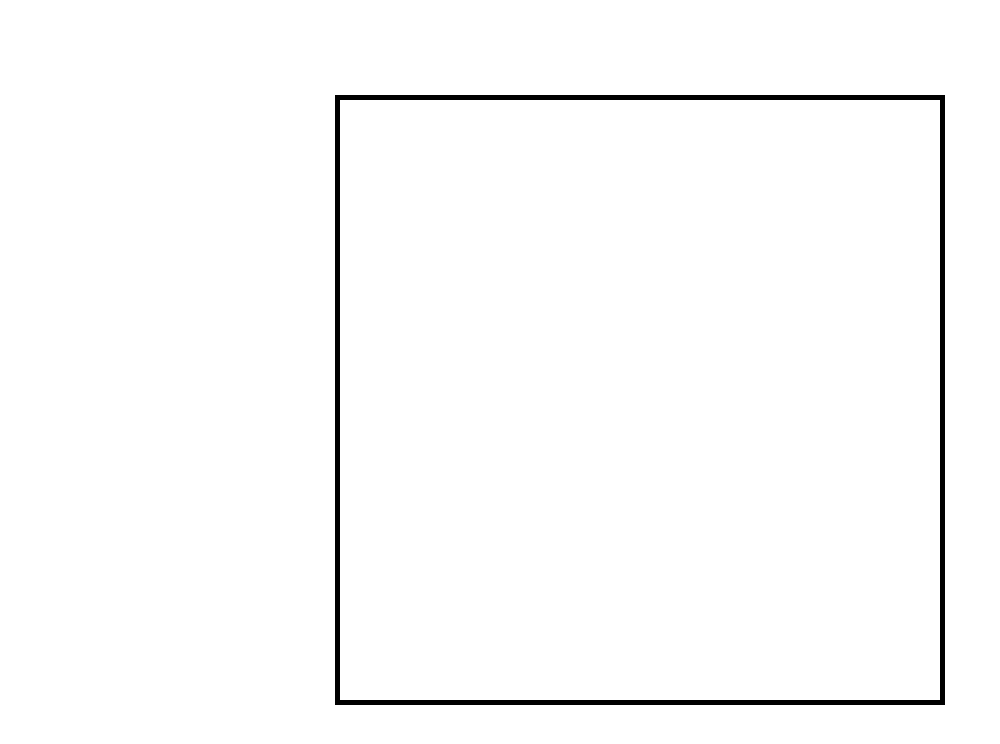
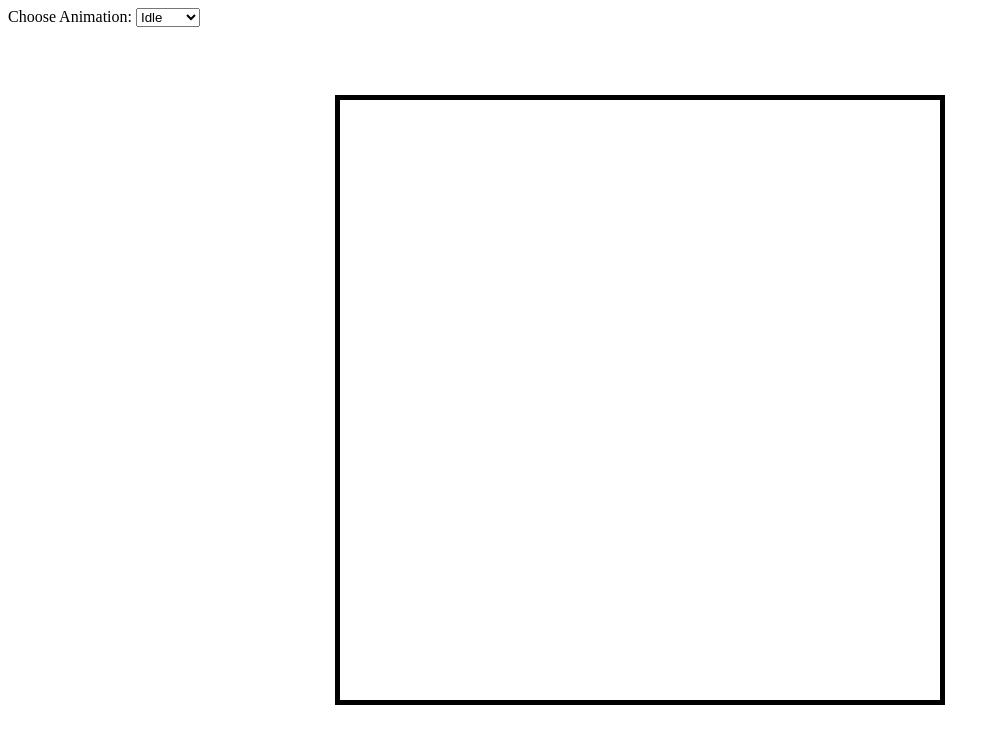
Before and after one commit to NickChapman1988/javascript-sprite-animations, a plain HTML site: page index.html in a window 1280 px wide. Shown: the whole page, without its empty margins (0-1000 px from the left). Drawn offline with Linux system fonts and the light colour scheme.

Commit message:
Add control selector to index.html

```diff
--- a/index.html
+++ b/index.html
@@ -9,6 +9,21 @@
 </head>
 <body>
     <canvas id="canvas1"></canvas>
+    <div class="controls">
+        <label for="animations">Choose Animation:</label>
+        <select name="animations" id="animations">
+            <option value="idle">Idle</option>
+            <option value="jump">Jump</option>
+            <option value="fall">Fall</option>
+            <option value="run">Run</option>
+            <option value="dizzy">Dizzy</option>
+            <option value="sit">Sit</option>
+            <option value="roll">Roll</option>
+            <option value="bite">Bite</option>
+            <option value="ko">KO</option>
+            <option value="gethit">Get Hit</option>
+        </select>
+    </div>
 
     <script src="script.js"></script>
 </body>
```
